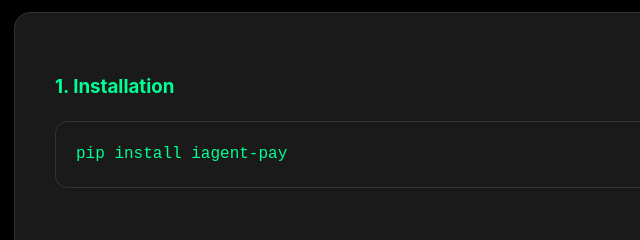
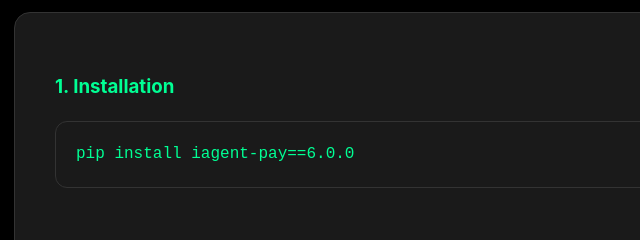
Before and after one commit to tonatisp/iagent-pay, a plain HTML site: page index.html in a window 1280 px wide. Shown: the part 2540-2780 px from the top of the page, 185-825 px from the left. Drawn offline with Linux system fonts and the light colour scheme.

Commit message:
Force installation text to specify v6.0.0

```diff
--- a/index.html
+++ b/index.html
@@ -386,7 +386,7 @@
                 style="background: var(--surface); padding: 40px; border-radius: 16px; border: 1px solid #333; max-width: 800px; margin: 0 auto;">
                 <h3 id="install-title" style="color: var(--primary);">1. Installation</h3>
                 <div class="code-block" style="width: 100%; box-sizing: border-box; margin-bottom: 40px;">
-                    pip install iagent-pay
+                    pip install iagent-pay==6.0.0
                 </div>
 
                 <h3 id="quickstart-title" style="color: var(--primary);">2. Quick Start</h3>
```
